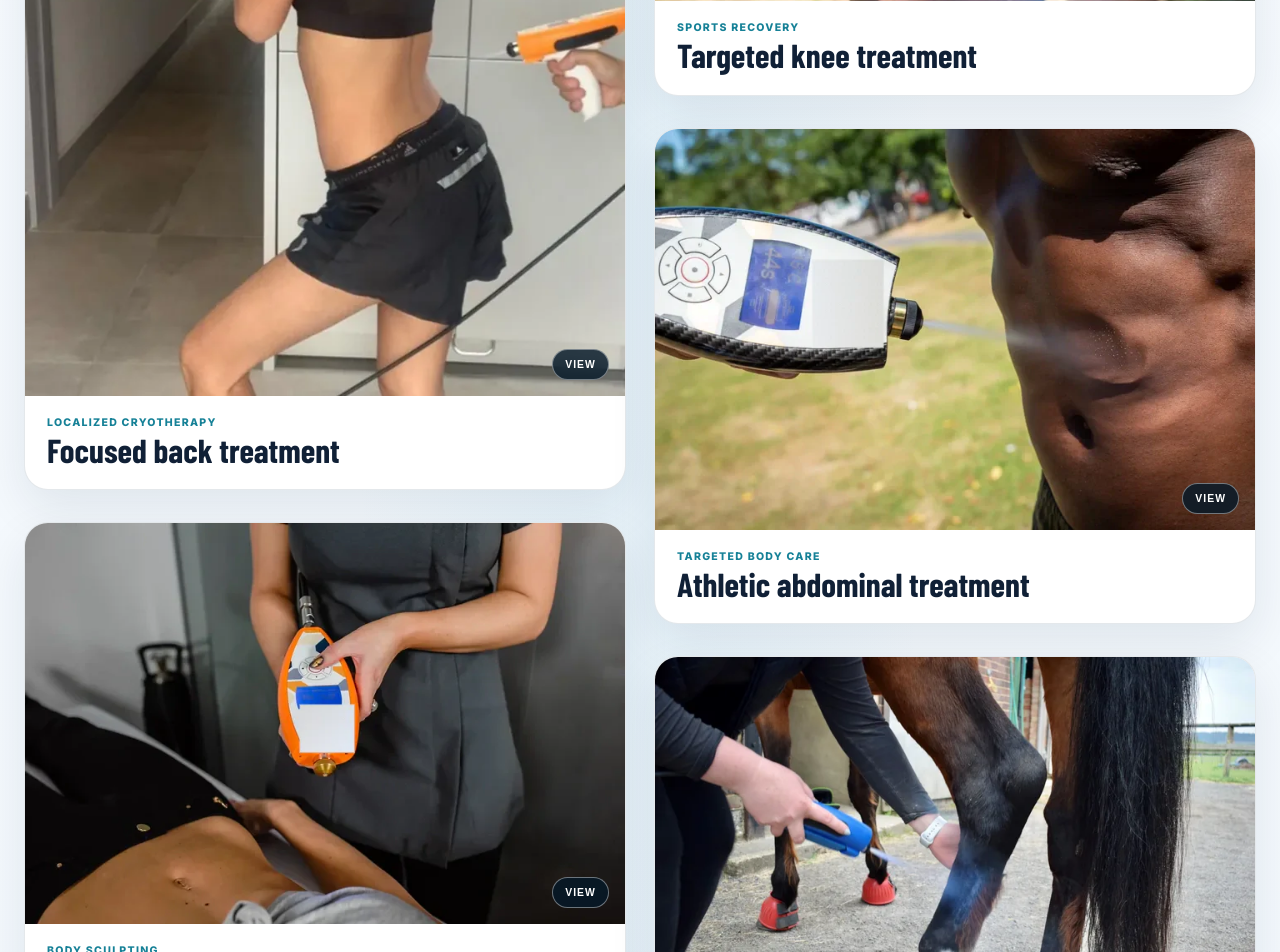
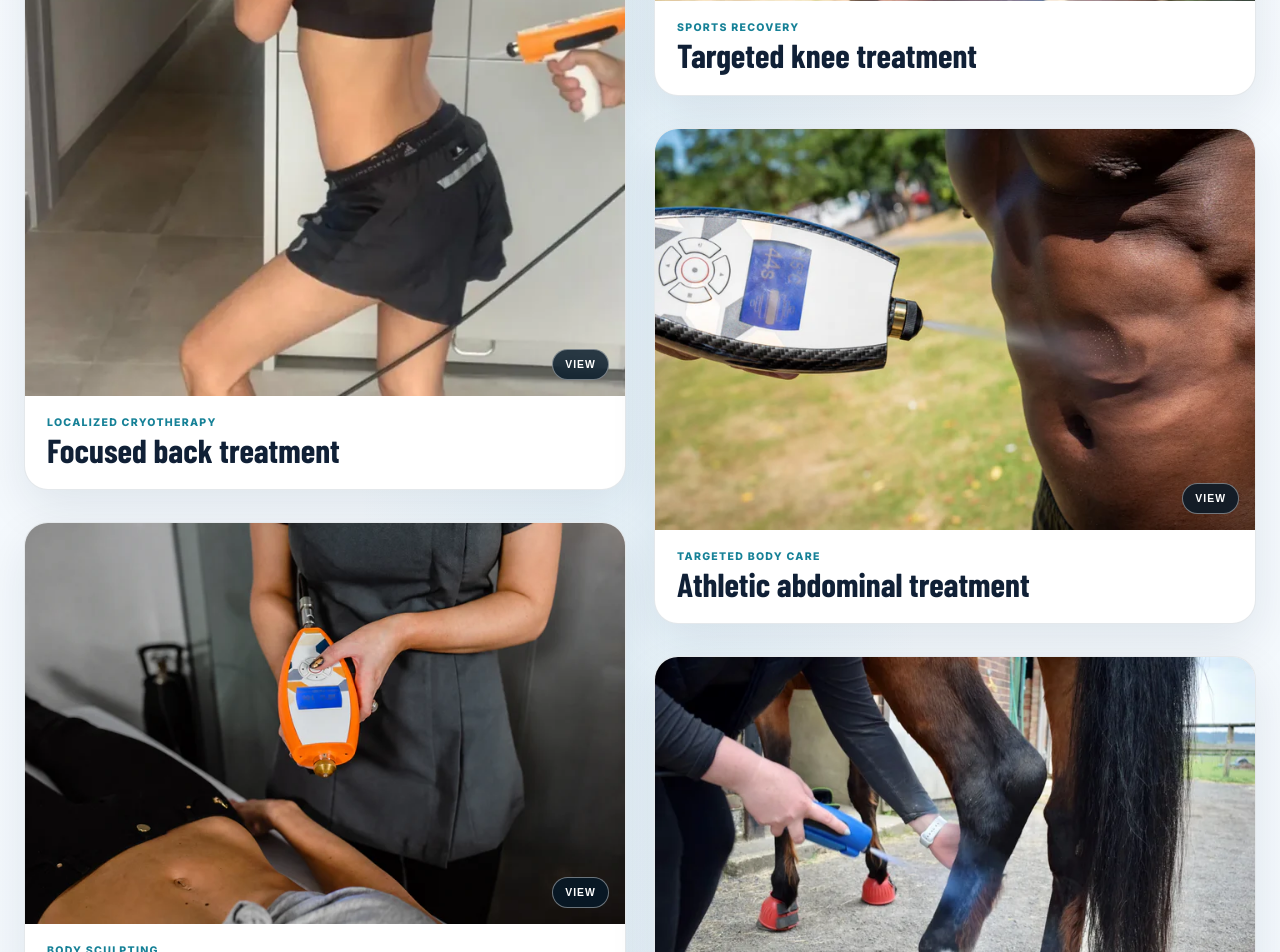
Before and after one commit to mobilecryopro/mobilecryopro.com, a plain HTML site: page sandbox/gallery.html in a window 1280 px wide. Shown: the part 1360-2312 px from the top of the page. Drawn offline with nearby package versions, Linux system fonts and the light colour scheme; a web font is replaced by a local one.

Commit message:
Refine sandbox device branding removal

```diff
--- a/sandbox/gallery.html
+++ b/sandbox/gallery.html
@@ -104,7 +104,7 @@
 
             <figure class="gallery-photo-card">
               <button class="gallery-photo-button" type="button" data-gallery-open data-gallery-title="Abdominal body treatment" data-gallery-meta="Body sculpting in action">
-                <img src="/sandbox/assets/gallery/abdominal-treatment-clinical-unbranded-card.webp" srcset="/sandbox/assets/gallery/abdominal-treatment-clinical-unbranded-card.webp 720w, /sandbox/assets/gallery/abdominal-treatment-clinical-unbranded.webp 1600w" sizes="(max-width: 760px) 100vw, 46vw" alt="Handheld cryotherapy being applied across an adult's abdomen in a treatment room" width="1600" height="1069" loading="lazy" decoding="async" />
+                <img src="/sandbox/assets/gallery/abdominal-treatment-clinical-unbranded-v2-card.webp" srcset="/sandbox/assets/gallery/abdominal-treatment-clinical-unbranded-v2-card.webp 720w, /sandbox/assets/gallery/abdominal-treatment-clinical-unbranded-v2.webp 1600w" sizes="(max-width: 760px) 100vw, 46vw" alt="Handheld cryotherapy being applied across an adult's abdomen in a treatment room" width="1600" height="1068" loading="lazy" decoding="async" />
                 <span class="gallery-expand-cue" aria-hidden="true">View</span>
               </button>
               <figcaption><span>Body sculpting</span><strong>Focused abdominal treatment</strong></figcaption>
@@ -128,7 +128,7 @@
 
             <figure class="gallery-photo-card">
               <button class="gallery-photo-button" type="button" data-gallery-open data-gallery-title="Athletic abdominal treatment" data-gallery-meta="Targeted body cryotherapy">
-                <img src="/sandbox/assets/gallery/abdominal-treatment-athlete-unbranded-card.webp" srcset="/sandbox/assets/gallery/abdominal-treatment-athlete-unbranded-card.webp 720w, /sandbox/assets/gallery/abdominal-treatment-athlete-unbranded.webp 1600w" sizes="(max-width: 760px) 100vw, 46vw" alt="Handheld cryotherapy being applied across an athlete's abdomen outdoors" width="1600" height="1069" loading="lazy" decoding="async" />
+                <img src="/sandbox/assets/gallery/abdominal-treatment-athlete-unbranded-v2-card.webp" srcset="/sandbox/assets/gallery/abdominal-treatment-athlete-unbranded-v2-card.webp 720w, /sandbox/assets/gallery/abdominal-treatment-athlete-unbranded-v2.webp 1600w" sizes="(max-width: 760px) 100vw, 46vw" alt="Handheld cryotherapy being applied across an athlete's abdomen outdoors" width="1600" height="1068" loading="lazy" decoding="async" />
                 <span class="gallery-expand-cue" aria-hidden="true">View</span>
               </button>
               <figcaption><span>Targeted body care</span><strong>Athletic abdominal treatment</strong></figcaption>
```
Also changed, not shown: sandbox/assets/gallery/abdominal-treatment-athlete-unbranded-v2-card.webp (added), sandbox/assets/gallery/abdominal-treatment-athlete-unbranded-v2-thumb.webp (added), sandbox/assets/gallery/abdominal-treatment-athlete-unbranded-v2.webp (added), sandbox/assets/gallery/abdominal-treatment-clinical-unbranded-v2-card.webp (added), sandbox/assets/gallery/abdominal-treatment-clinical-unbranded-v2-thumb.webp (added), sandbox/assets/gallery/abdominal-treatment-clinical-unbranded-v2.webp (added).
